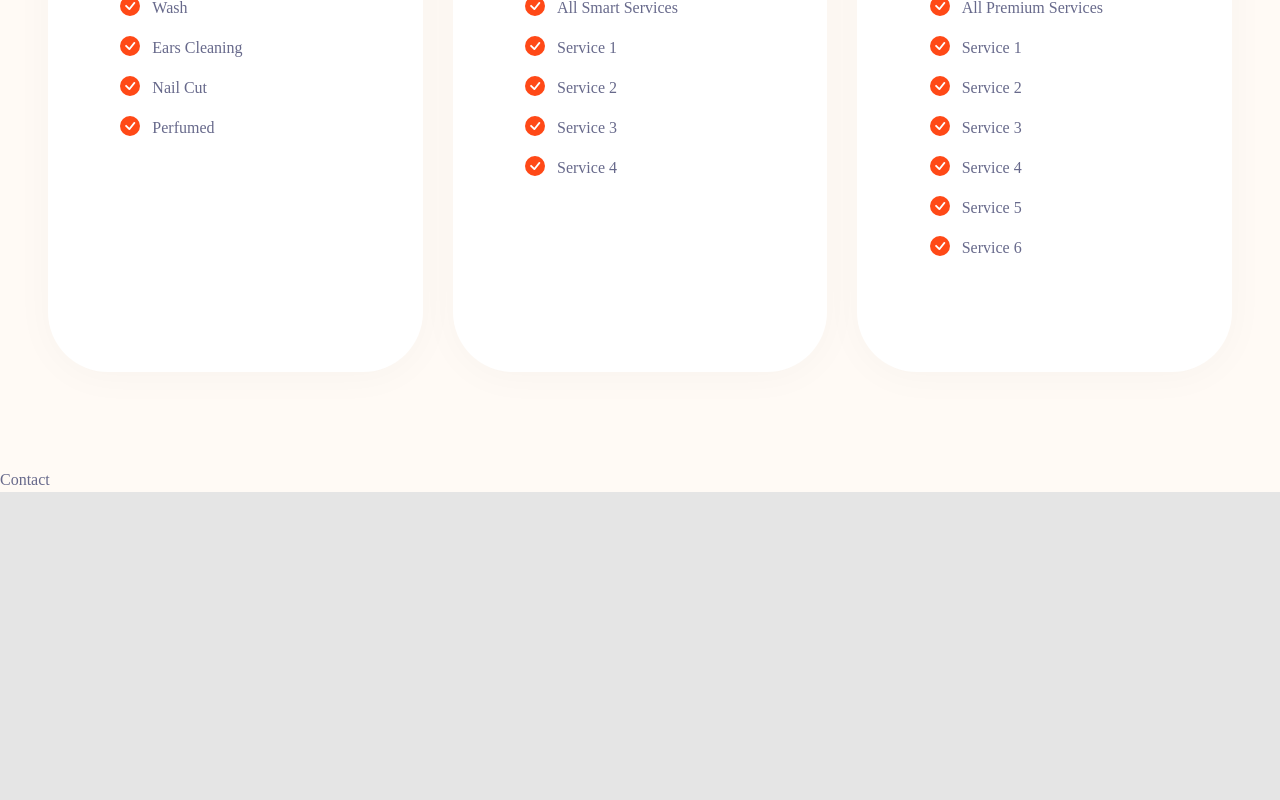
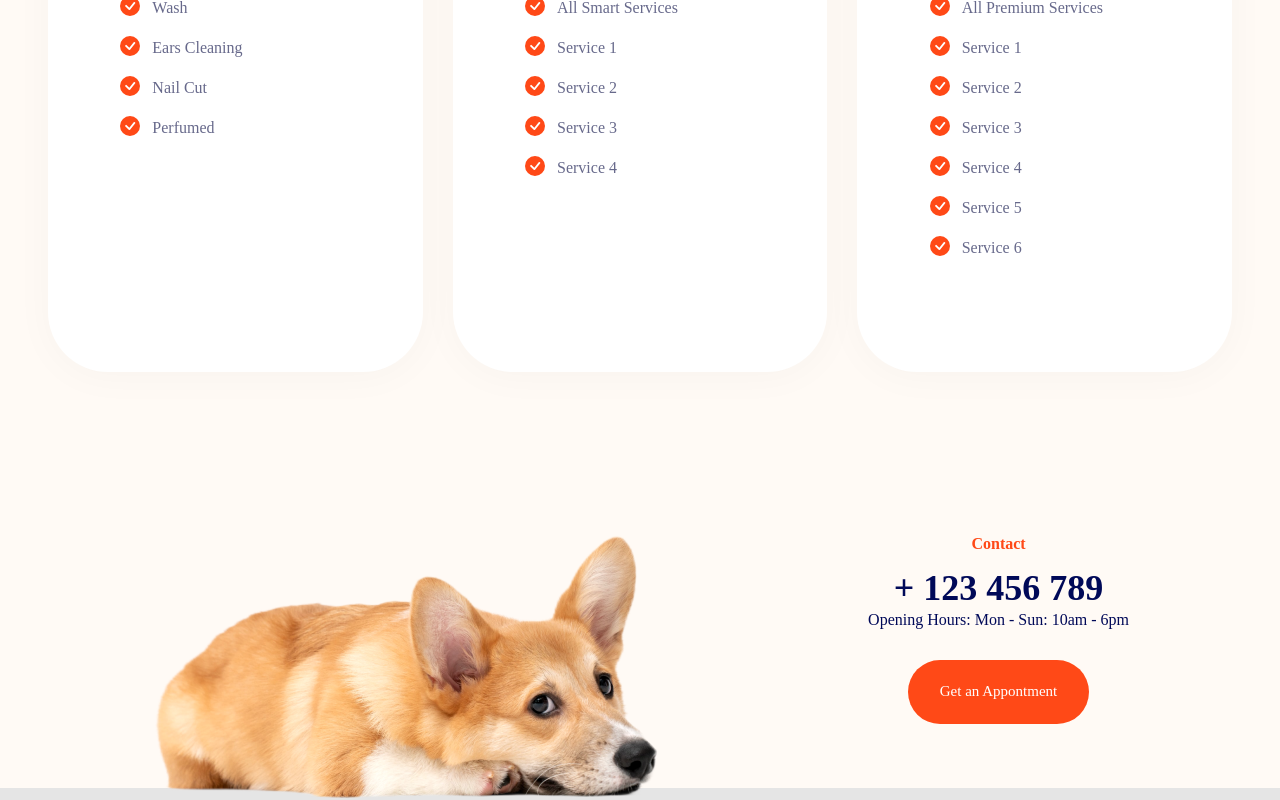
Before and after one commit to zablon-oigo/aws-route53-failover-routing, a React (Vite) app: page / in a window 1280 px wide. Shown: the part 2843-3643 px from the top of the page. Before the commit the page ends 3335 px from the top, so only its background shows below. Built offline with nearby package versions, Linux system fonts and the light colour scheme.

Commit message:
Add complete contact section

```diff
--- a/src/components/Contact.jsx
+++ b/src/components/Contact.jsx
@@ -1,5 +1,27 @@
+import DogImg from "../assets/img/dogs/dog-contact.png"
 export default function Contact() {
   return (
-    <div>Contact</div>
+    <div className="container mx-auto ">
+        <div className="flex flex-col justify-around lg:flex-row">
+            <div className="order-1 lg:-order-1 lg:mt-16">
+                <img src={DogImg} alt="" className="-mb-[12px]" />
+            </div>
+            <div className="flex flex-col items-center justify-center">
+                <h2 className="mb-3 font-semibold text-orange">
+                    Contact
+                </h2>
+                <p className="text-4xl font-extrabold text-blue">
+                    + 123 456 789
+                </p>
+                <p className="mb-7 text-blue">
+                    Opening Hours: Mon - Sun: 10am - 6pm
+
+                </p>
+                <button className="btn">
+                        Get an Appontment
+                    </button>
+            </div>
+        </div>
+    </div>
   )
 }
```
